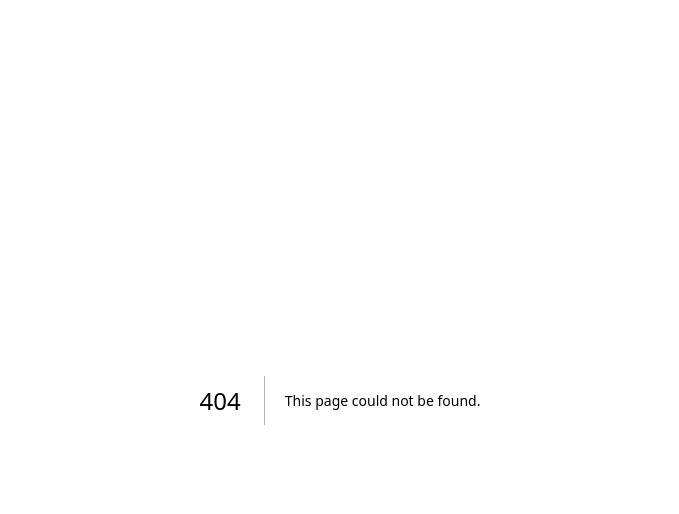
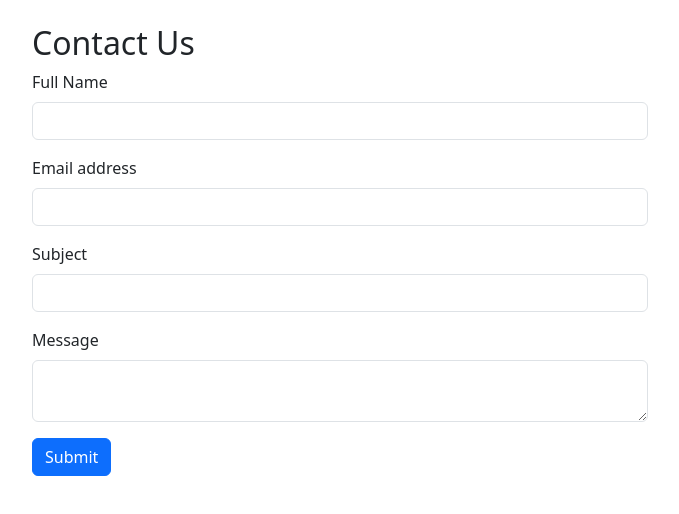
Before and after one commit to Tausif-Kovadiya/contenful, a Next.js app: page /contact in a window 1280 px wide. Before the commit this address had no page. Shown: the top 514 px of the page, without its empty margins (300-979 px from the left). Built offline with nearby package versions, Linux system fonts and the light colour scheme; no server answers.

Commit message:
contact us

```diff
--- a/app/blogs/components/Card.tsx
+++ b/app/blogs/components/Card.tsx
@@ -1,9 +1,7 @@
 import React, { ReactNode } from "react";
 import Image from "next/image";
 import Link from "next/link";
-export const config = {
-  runtime: "edge",
-};
+export const runtime = "edge";
 
 const Card = ({
   title = "",
--- a/app/blogs/page.tsx
+++ b/app/blogs/page.tsx
@@ -1,9 +1,7 @@
 import { client } from "../contentful/Client";
 import { documentToReactComponents } from "@contentful/rich-text-react-renderer";
 import Card from "./components/Card";
-export const config = {
-  runtime: "edge",
-};
+export const runtime = "edge"
 
 
 // interface Item {
--- /dev/null
+++ b/app/contact/page.tsx
@@ -0,0 +1,133 @@
+"use client";
+import axios from "axios";
+import React, { useState } from "react";
+export const runtime = "edge";
+
+const Contact = () => {
+  const [name, setName] = useState<string>("");
+  const [email, setEmail] = useState<string>("");
+  const [subject, setSubject] = useState<string>("");
+  const [msg, setMsg] = useState<string>("");
+  let spaceId = process.env.NEXT_PUBLIC_SPACE_ID;
+  let cmaToken = process.env.NEXT_PUBLIC_CMA_TOKEN;
+
+  const resetForm = () => {
+    setName(" ");
+    setEmail(" ");
+    setSubject(" ");
+    setMsg(" ");
+  };
+
+  const handleSubmit = async () => {
+    if (name == "" || email == "" || subject == "" || msg == "") {
+      return alert("All fields are required");
+    }
+
+    try {
+      const url = `https://api.contentful.com/spaces/${spaceId}/environments/master/entries`;
+
+      //Auth Token can be saved in local storage.
+      let headers = {
+        Authorization: `Bearer ${cmaToken}`,
+        "Content-Type": "application/vnd.contentful.management.v1+json",
+        "X-Contentful-Content-Type": "contact",
+      };
+
+      let data = {
+        fields: {
+          name: {
+            "en-US": name,
+          },
+          email: {
+            "en-US": email,
+          },
+          subject: {
+            "en-US": subject,
+          },
+          message: {
+            "en-US": msg,
+          },
+        },
+      };
+
+      const res = await axios.post(url, data, { headers });
+      if (res.status === 201) {
+        alert("Data Submitted Successfully");
+      } else {
+        alert("Error! Please try again");
+      }
+
+      resetForm();
+    } catch (error) {
+      console.log(error);
+    }
+  };
+
+  return (
+    <div className="container my-4 w-50">
+      <h2>Contact Us</h2>
+      <form>
+        <div className="mb-3">
+          <label htmlFor="name" className="form-label">
+            Full Name
+          </label>
+          <input
+            value={name}
+            onChange={(e) => setName(e.target.value)}
+            type="text"
+            className="form-control"
+            id="name"
+          />
+        </div>
+
+        <div className="mb-3">
+          <label htmlFor="email" className="form-label">
+            Email address
+          </label>
+          <input
+            value={email}
+            onChange={(e) => setEmail(e.target.value)}
+            type="email"
+            className="form-control"
+            id="email"
+          />
+        </div>
+        <div className="mb-3">
+          <label htmlFor="subject" className="form-label">
+            Subject
+          </label>
+          <input
+            value={subject}
+            onChange={(e) => setSubject(e.target.value)}
+            type="text"
+            className="form-control"
+            id="subject"
+          />
+        </div>
+
+        <div className="mb-3">
+          <label htmlFor="message" className="form-label">
+            Message
+          </label>
+          <textarea
+            value={msg}
+            onChange={(e) => setMsg(e.target.value)}
+            id="message"
+            className="form-control"
+            aria-label="With textarea"
+          ></textarea>
+        </div>
+
+        <button
+          type="button"
+          onClick={handleSubmit}
+          className="btn btn-primary"
+        >
+          Submit
+        </button>
+      </form>
+    </div>
+  );
+};
+
+export default Contact;
--- a/app/layout.tsx
+++ b/app/layout.tsx
@@ -3,9 +3,7 @@ import { Geist, Geist_Mono } from "next/font/google";
 import "./globals.css";
 import "bootstrap/dist/css/bootstrap.min.css";
 // import "bootstrap/dist/js/bootstrap.bundle.min.js";
-export const config = {
-  runtime: "edge",
-};
+export const runtime = "edge"
 
 const geistSans = Geist({
   variable: "--font-geist-sans",
--- a/app/page.tsx
+++ b/app/page.tsx
@@ -1,7 +1,5 @@
 import Link from "next/link";
-export const config = {
-  runtime: "edge",
-};
+export const runtime = "edge";
 
 export default function Home() {
   return (
@@ -10,6 +8,8 @@ export default function Home() {
       <Link href="/user">Users</Link>
       <br />
       <Link href="/blogs">Blogs</Link>
+      <br />
+      <Link href="/contact">Contact Us</Link>
     </>
   );
 }
--- a/app/user/page.tsx
+++ b/app/user/page.tsx
@@ -1,6 +1,4 @@
-export const config = {
-  runtime: "edge",
-};
+export const runtime = "edge"
 
 interface User {
   id: number;
--- a/package.json
+++ b/package.json
@@ -11,6 +11,7 @@
   },
   "dependencies": {
     "@contentful/rich-text-react-renderer": "^16.0.1",
+    "axios": "^1.7.9",
     "bootstrap": "^5.3.3",
     "contentful": "^11.4.5",
     "next": "15.1.6",
```
Also changed, not shown: 1 other file (tests, documents, lock files or other folders).
